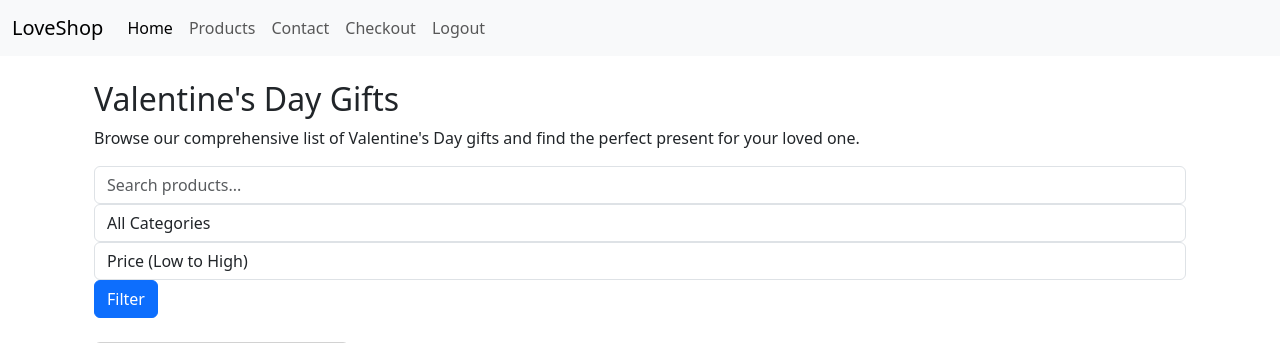
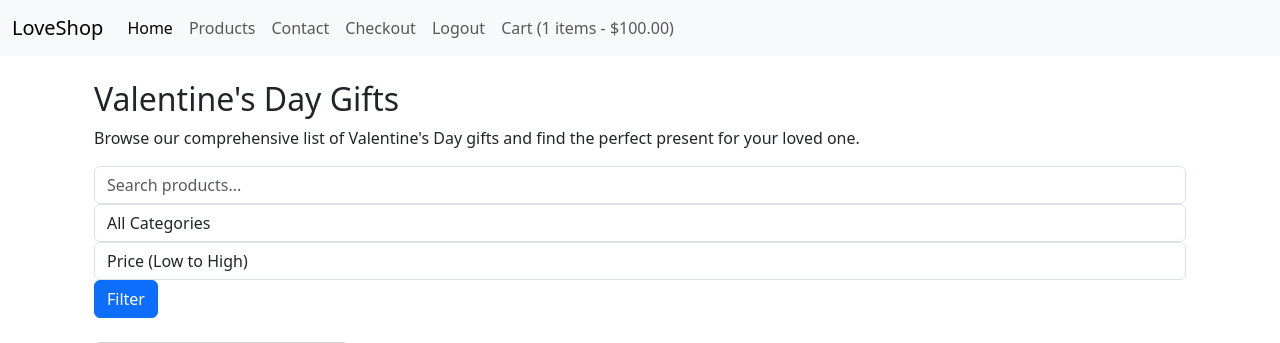
Before and after one commit to JesseRoss001/loveshop, a Django app: page /products/ in a window 1280 px wide. Shown: the top 343 px of the page. Run offline with Django 5.2, Linux system fonts and the light colour scheme; a user stored in the database is signed in; tables that the repository leaves empty hold one stand-in row (values such as "Sample post"); grey boxes marked "Sample" are stand-in pictures.

Commit message:
Add cart models

```diff
--- a/products/models.py
+++ b/products/models.py
@@ -1,4 +1,5 @@
 from django.db import models
+from django.conf import settings
 from django.core.validators import MinValueValidator,MaxValueValidator
 
 # Define the category choices
@@ -23,4 +24,27 @@ class Product(models.Model):
 
     def __str__(self):
         return self.name
+
+class Cart(models.Model):
+    user = models.OneToOneField(settings.AUTH_USER_MODEL, on_delete=models.CASCADE, related_name='cart')
+    created_at = models.DateTimeField(auto_now_add=True)
+
+    def __str__(self):
+        return f"Cart for {self.user.username}"
+
+    @property
+    def total_price(self):
+        return sum(item.total_price for item in self.items.all())
+
+class CartItem(models.Model):
+    cart = models.ForeignKey(Cart, related_name='items', on_delete=models.CASCADE)
+    product = models.ForeignKey(Product, on_delete=models.CASCADE)
+    quantity = models.PositiveIntegerField(default=1)
+
+    def __str__(self):
+        return f"{self.quantity} of {self.product.name}"
+
+    @property
+    def total_price(self):
+        return self.quantity * self.product.price
 # Create your models here.
--- a/products/urls.py
+++ b/products/urls.py
@@ -1,8 +1,10 @@
 from django.urls import path
 from . import views
-
+from .views import add_to_cart, view_cart, product_list
 app_name = 'products'
 
 urlpatterns = [
-    path('', views.product_list, name='index'),  # Assuming a view named product_list
+    path('', product_list, name='index'),
+    path('add-to-cart/<int:product_id>/', add_to_cart, name='add_to_cart'),
+    path('cart/', view_cart, name='view_cart'),
 ]
--- a/products/views.py
+++ b/products/views.py
@@ -2,7 +2,9 @@ from django.shortcuts import render
 from django.db.models import Q
 from .models import Product, CATEGORY_CHOICES
 from django.core.paginator import Paginator
-
+from django.contrib.auth.decorators import login_required
+from django.shortcuts import redirect, get_object_or_404
+from .models import Product, Cart, CartItem
 def product_list(request):
     query = request.GET.get('query', '')
     category = request.GET.get('category', '')
@@ -28,3 +30,18 @@ def product_list(request):
         'products': page_obj,
         'CATEGORY_CHOICES': CATEGORY_CHOICES
     })
+
+@login_required
+def add_to_cart(request, product_id):
+    product = get_object_or_404(Product, id=product_id)
+    cart, created = Cart.objects.get_or_create(user=request.user)
+    cart_item, created = CartItem.objects.get_or_create(cart=cart, product=product)
+    if not created:
+        cart_item.quantity += 1
+    cart_item.save()
+    return redirect('product_list')
+
+@login_required
+def view_cart(request):
+    cart, created = Cart.objects.get_or_create(user=request.user)
+    return render(request, 'cart/view_cart.html', {'cart': cart})
--- a/templates/base.html
+++ b/templates/base.html
@@ -25,8 +25,10 @@
           <a class="nav-link" href="{% url 'products:index' %}">Products</a>
           <a class="nav-link" href="{% url 'contact:index' %}">Contact</a>
           <a class="nav-link" href="{% url 'checkout:index' %}">Checkout</a>
+
           {% if user.is_authenticated %}
             <a class="nav-link" href="{% url 'accounts:logout' %}">Logout</a>
+            <a class="nav-link" href="{% url 'products:view_cart' %}">Cart ({{ user.cart.items.count }} items - ${{ user.cart.total_price }})</a>
           {% else %}
             <a class="nav-link" href="{% url 'accounts:login' %}">Login</a>
             <a class="nav-link" href="{% url 'accounts:register' %}">Register</a>
```
Also changed, not shown: products/templates/products/view_cart.html (added, +22 -0 lines), products/migrations/0003_cart_cartitem.py (added).
